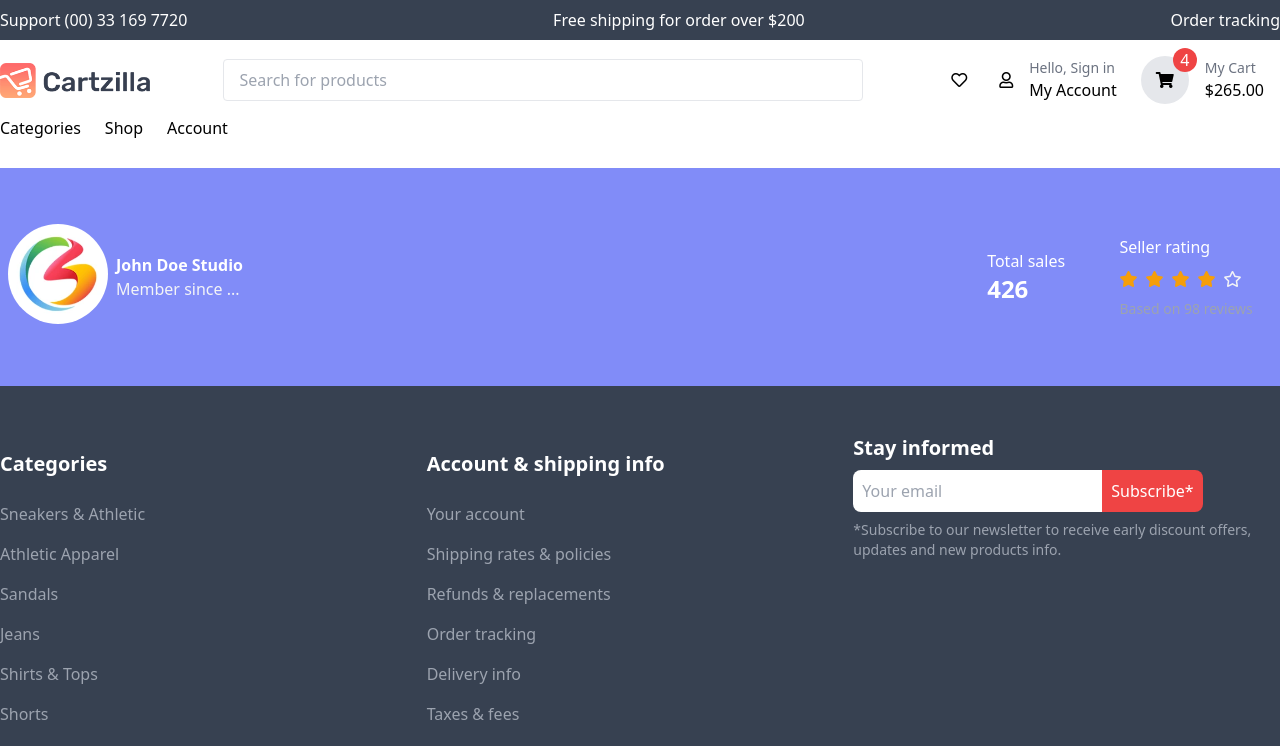
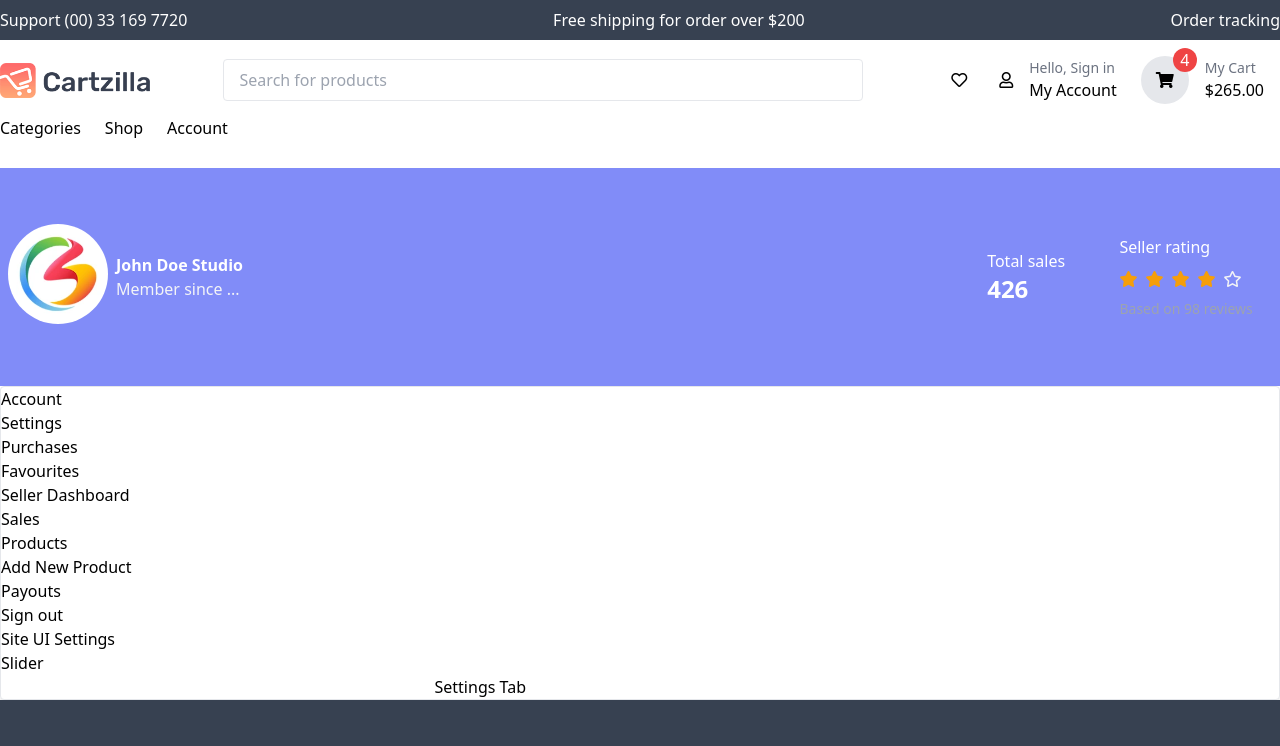
Before and after one commit to BisiDavi/e-stores, a Next.js app: page /admin in a window 1280 px wide. Shown: the top 746 px of the page. Built offline with nearby package versions, Linux system fonts and the light colour scheme.

Commit message:
redux toolkit configured

```diff
--- a/components/Dashboard.tsx
+++ b/components/Dashboard.tsx
@@ -1,7 +1,15 @@
+import { useAppSelector } from "@/hooks/useRedux";
+import { useRouter } from "next/dist/client/router";
+import DashboardSidebar from "./DashboardSidebar";
+import displayTabs from "./Tabs/displayTab";
+
 export default function Dashboard() {
-	return (
-		<section className="container bg-white border rounded border-tranparent shadow-lg">
-
-		</section>
-	)
+    const { tab } = useAppSelector((state) => state.adminTab);
+    const router = useRouter();
+    return (
+        <section className="container bg-white border rounded border-tranparent shadow-lg">
+            <DashboardSidebar />
+            <div className="tabs w-3/4">{displayTabs(tab, router)}</div>
+        </section>
+    );
 }
--- a/components/DashboardSidebar.tsx
+++ b/components/DashboardSidebar.tsx
@@ -1,9 +1,31 @@
-import React from 'react'
+import { useAppDispatch } from "@/hooks/useRedux";
+import adminSidebar from "@/json/admin-sidebar.json";
+import { updateAdminTab } from "@/redux/admin-tab-slice";
 
 export default function DashboardSidebar() {
-	return (
-		<div>
+    const dispatch = useAppDispatch();
 
-		</div>
-	)
+    function navigateTabs(tabName: string) {
+        dispatch(updateAdminTab(tabName));
+    }
+
+    return (
+        <div className="w-1/4">
+            {adminSidebar.map((sidebar) => (
+                <div key={sidebar.name} className="adminSidebar flex flex-col">
+                    <h3>{sidebar.name}</h3>
+                    <div className="sidebarList flex flex-col">
+                        {sidebar.content.map((list) => (
+                            <div
+                                onClick={() => navigateTabs(list.id)}
+                                key={list.name}
+                            >
+                                <h4>{list.name}</h4>
+                            </div>
+                        ))}
+                    </div>
+                </div>
+            ))}
+        </div>
+    );
 }
--- /dev/null
+++ b/hooks/useRedux.ts
@@ -0,0 +1,5 @@
+import { TypedUseSelectorHook, useDispatch, useSelector } from "react-redux";
+import { RootState, AppDispatch } from "@/redux/store";
+
+export const useAppDispatch = () => useDispatch<AppDispatch>();
+export const useAppSelector: TypedUseSelectorHook<RootState> = useSelector;
--- a/pages/_app.tsx
+++ b/pages/_app.tsx
@@ -1,8 +1,15 @@
+import { persistStore } from "redux-persist";
+import Head from "next/head";
+import { Provider } from "react-redux";
+import { PersistGate } from "redux-persist/integration/react";
 import type { AppProps } from "next/app";
+
+import store from "@/redux/store";
 import "@/styles/globals.css";
-import Head from "next/head";
 
 function MyApp({ Component, pageProps }: AppProps) {
+    const persistor = persistStore(store);
+
     return (
         <>
             <Head>
@@ -11,7 +18,11 @@ function MyApp({ Component, pageProps }: AppProps) {
                     rel="stylesheet"
                 />
             </Head>
-            <Component {...pageProps} />{" "}
+            <Provider store={store}>
+                <PersistGate loading={null} persistor={persistor}>
+                    <Component {...pageProps} />{" "}
+                </PersistGate>
+            </Provider>
         </>
     );
 }
--- a/pages/admin.tsx
+++ b/pages/admin.tsx
@@ -1,7 +1,6 @@
-import Image from "next/image";
-
 import AdminBanner from "@/components/AdminBanner";
 import AppLayout from "@/Layout/AppLayout";
+import Dashboard from "@/components/Dashboard";
 
 export function getServerSideProps({ query }: any) {
     console.log("queryquery", query);
@@ -46,6 +45,7 @@ export default function Admin({
     return (
         <AppLayout title="Admin">
             <AdminBanner />
+            <Dashboard />
         </AppLayout>
     );
 }
--- /dev/null
+++ b/redux/admin-tab-slice.ts
@@ -0,0 +1,23 @@
+import { createSlice, PayloadAction } from "@reduxjs/toolkit";
+
+type adminTabStateType = {
+    tab: string;
+};
+
+const adminTabSlice = createSlice({
+    name: "adminTabs",
+    initialState: {
+        tab: "settings",
+    },
+    reducers: {
+        updateAdminTab(
+            state: adminTabStateType,
+            action: PayloadAction<string>,
+        ) {
+            state.tab = action.payload;
+        },
+    },
+});
+
+export const { updateAdminTab } = adminTabSlice.actions;
+export default adminTabSlice.reducer;
--- a/redux/rootReducer.ts
+++ b/redux/rootReducer.ts
@@ -3,13 +3,14 @@ import cartReducer from "@/redux/cart-slice";
 import uiReducer from "@/redux/ui-slice";
 import authReducer from "@/redux/auth-slice";
 import paymentReducer from "@/redux/payment-slice";
-
+import adminTabReducer from "@/redux/admin-tab-slice";
 
 const rootReducer = combineReducers({
     cart: cartReducer,
     UI: uiReducer,
     auth: authReducer,
     payment: paymentReducer,
+    adminTab: adminTabReducer,
 });
 export type RootState = ReturnType<typeof rootReducer>;
 
```
